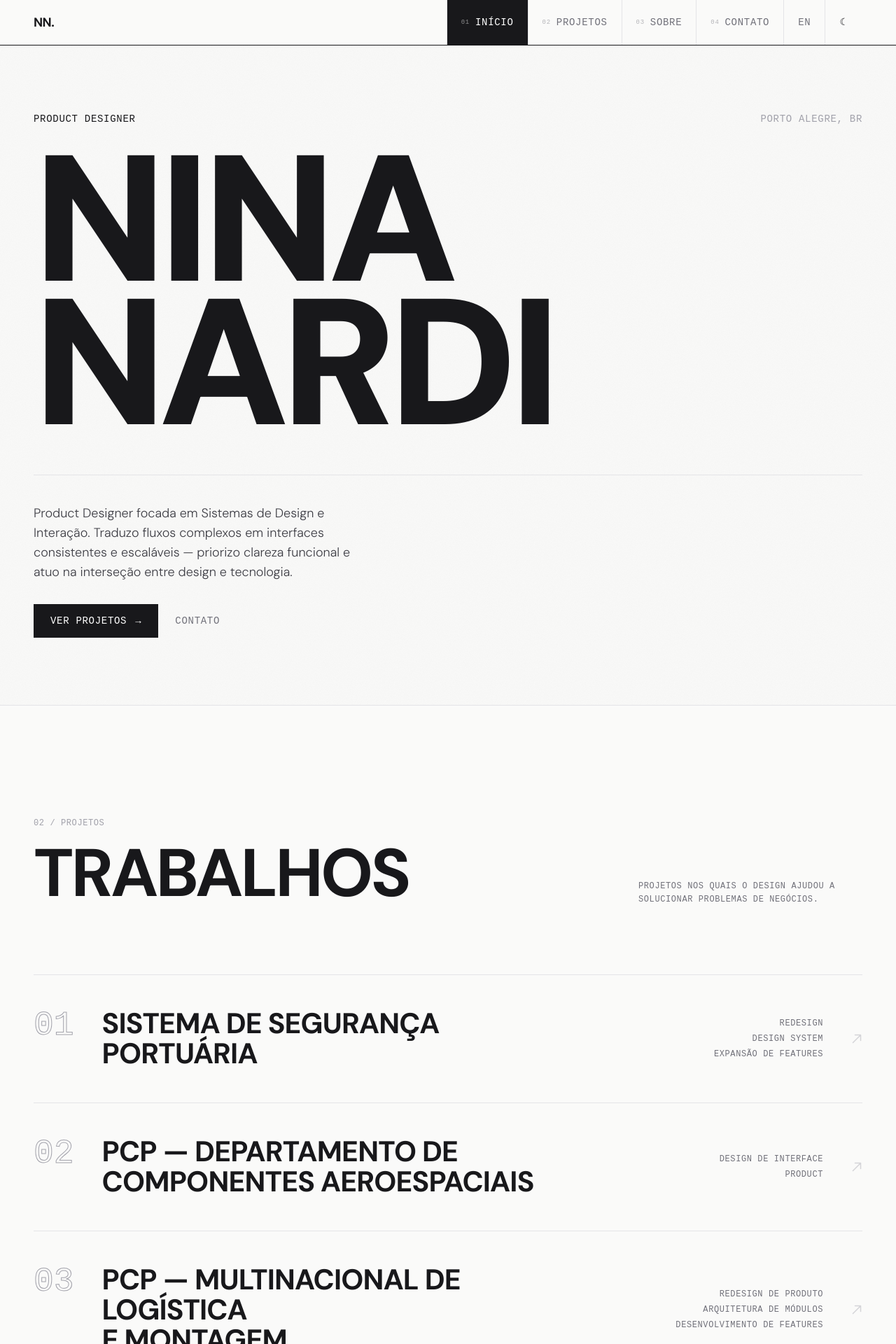
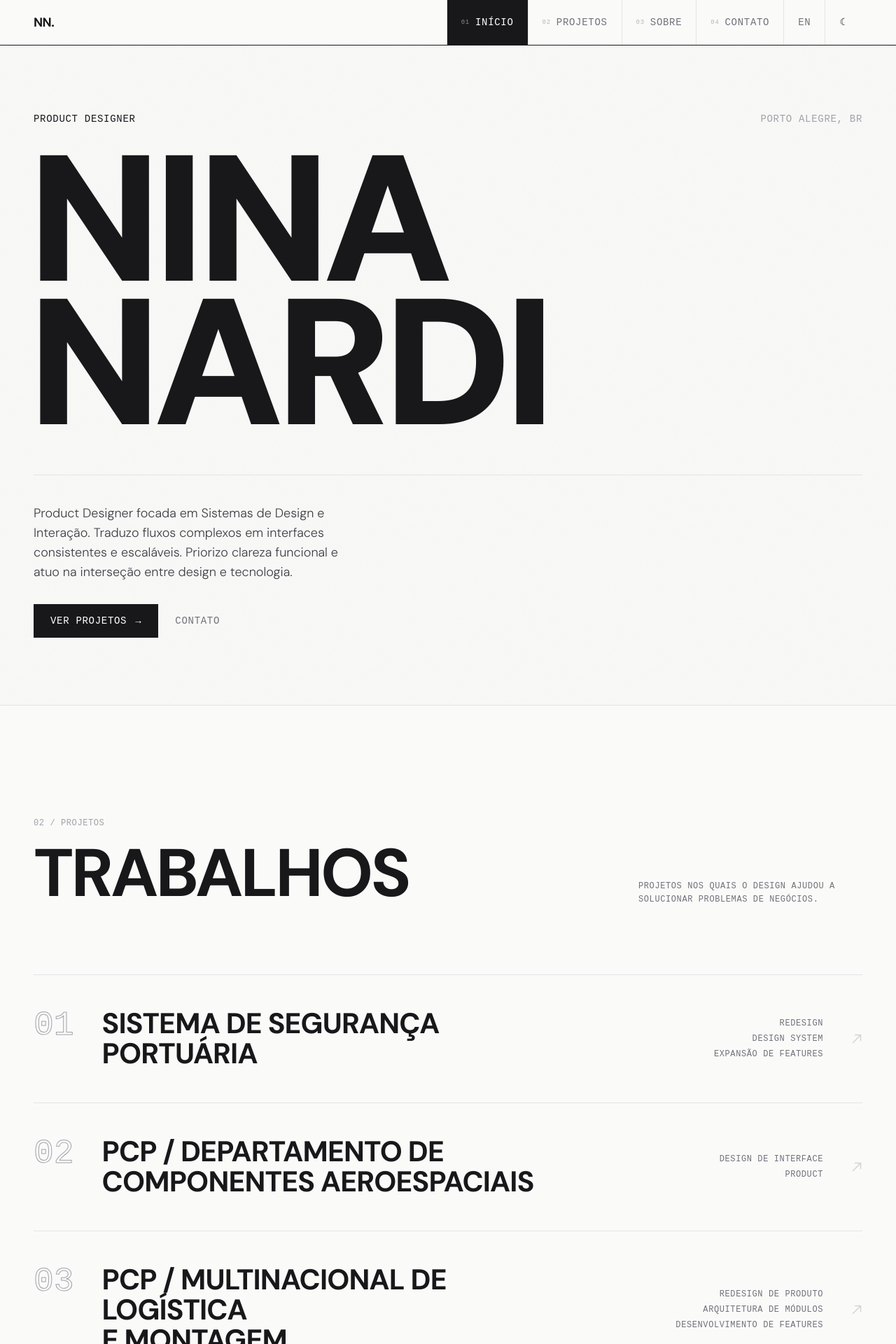
Before and after one commit to ninanardi/nina-nardi-portfolio, a React (Vite) app: page / in a window 1280 px wide. Shown: the top 1920 px of the page at 70% size. Built offline with nearby package versions, Linux system fonts and the light colour scheme; a web font is replaced by a local one.

Commit message:
Improve modal contrast in dark mode and hero heading alignment
Replace em dashes with slashes in project titles, split hero description into two sentences, and fix modal panel blending into overlay in dark mode.

```diff
--- a/src/components/Hero.jsx
+++ b/src/components/Hero.jsx
@@ -32,7 +32,7 @@ export default function Hero({ t, lang }) {
           {/* Title */}
           <motion.h1
             variants={item}
-            className="text-[22vw] md:text-[18vw] lg:text-[16rem] font-black leading-[0.8] tracking-[-0.04em] text-zinc-900 dark:text-zinc-50 mb-10 md:mb-14"
+            className="text-[22vw] md:text-[18vw] lg:text-[16rem] font-black leading-[0.8] tracking-[-0.04em] text-zinc-900 dark:text-zinc-50 mb-10 md:mb-14 -ml-[0.03em]"
           >
             <span className="block">NINA</span>
             <span className="block">NARDI</span>
--- a/src/components/Projects.jsx
+++ b/src/components/Projects.jsx
@@ -278,7 +278,7 @@ function ProjectModal({ project, onClose, lang }) {
         animate={{ opacity: 1, y: 0 }}
         exit={{ opacity: 0, y: 24 }}
         transition={{ duration: 0.38, ease: [0.22, 1, 0.36, 1] }}
-        className="relative w-full max-w-7xl bg-white dark:bg-[#09090b] overflow-hidden shadow-2xl flex flex-col h-[100dvh] md:h-[85vh]"
+        className="relative w-full max-w-7xl bg-white dark:bg-zinc-900 dark:border dark:border-zinc-800 overflow-hidden shadow-2xl flex flex-col h-[100dvh] md:h-[85vh]"
       >
         {/* Header bar */}
         <div className="shrink-0 flex items-stretch justify-between border-b border-zinc-200 dark:border-zinc-800">
--- a/src/translations.js
+++ b/src/translations.js
@@ -2,7 +2,7 @@ export const translations = {
   pt: {
     nav: { home: "Início", projects: "Projetos", about: "Sobre", contact: "Contato" },
     hero: {
-      description: "Product Designer focada em Sistemas de Design e Interação. Traduzo fluxos complexos em interfaces consistentes e escaláveis — priorizo clareza funcional e atuo na interseção entre design e tecnologia."
+      description: "Product Designer focada em Sistemas de Design e Interação. Traduzo fluxos complexos em interfaces consistentes e escaláveis. Priorizo clareza funcional e atuo na interseção entre design e tecnologia."
     },
     about: {
       title: "SOBRE MIM",
@@ -33,8 +33,8 @@ export const translations = {
       subtitle: "Projetos nos quais o design ajudou a solucionar problemas de negócios.",
       items: [
         { id: 1, title: "Sistema de Segurança Portuária", image: "projects/port-security-modal-light.webp", imageHover: "projects/port-security-hover-light.webp",description: "Plataforma de segurança portuária que integra visão computacional, inteligência artificial e análise de imagens para inspeção e rastreabilidade de cargas em tempo real.\nO redesign do produto envolveu reestruturar a arquitetura de módulos e desenvolver novas features para um ambiente onde a densidade de informação e a precisão operacional precisam coexistir.", tags: ["Redesign", "Design System", "Expansão de Features"] },
-        { id: 2, title: "PCP — Departamento de Componentes Aeroespaciais", image: "projects/pcp-aerospace-modal-light.webp", imageHover: "projects/pcp-aerospace-hover-light.webp",description: "Plataforma B2B desenvolvida para o departamento de componentes aeronáuticos da empresa com foco em planejamento e controle da produção. O sistema integra gestão de demanda, visibilidade de estoque e sequenciamento produtivo em módulos interconectados, oferecendo uma visão unificada dos processos logísticos e operacionais.\nO desafio de design foi traduzir fluxos complexos de dados industriais em interfaces claras e funcionais para diferentes perfis de usuário (do gestor financeiro ao planejador de produção), mantendo consistência e usabilidade em um ambiente de alta criticidade operacional.", tags: ["Design de Interface", "Product"] },
-        { id: 3, title: "PCP — Multinacional de Logística\ne Montagem", image: "projects/pcp-assembly-modal-light.webp", imageHover: "projects/pcp-assembly-hover-light.webp",description: "Plataforma de PCP para uma multinacional de logística e montagem voltada à organização e controle da produção fabril, integrando setores, automatizando o sequenciamento e centralizando a visibilidade operacional em tempo real.\nO redesign buscou rever a interface e a usabilidade do sistema, além de modificar e expandir features que impactaram diretamente na redução de erros, paradas de fábrica e retrabalhos. O controle do fluxo logístico, incluindo dwell time e seleção de contêineres e caixas de peças, compõe um dos módulos novos do sistema, contribuindo para a precisão do planejamento em operações de escala.", tags: ["Redesign de Produto", "Arquitetura de Módulos", "Desenvolvimento de Features"] }
+        { id: 2, title: "PCP / Departamento de Componentes Aeroespaciais", image: "projects/pcp-aerospace-modal-light.webp", imageHover: "projects/pcp-aerospace-hover-light.webp",description: "Plataforma B2B desenvolvida para o departamento de componentes aeronáuticos da empresa com foco em planejamento e controle da produção. O sistema integra gestão de demanda, visibilidade de estoque e sequenciamento produtivo em módulos interconectados, oferecendo uma visão unificada dos processos logísticos e operacionais.\nO desafio de design foi traduzir fluxos complexos de dados industriais em interfaces claras e funcionais para diferentes perfis de usuário (do gestor financeiro ao planejador de produção), mantendo consistência e usabilidade em um ambiente de alta criticidade operacional.", tags: ["Design de Interface", "Product"] },
+        { id: 3, title: "PCP / Multinacional de Logística\ne Montagem", image: "projects/pcp-assembly-modal-light.webp", imageHover: "projects/pcp-assembly-hover-light.webp",description: "Plataforma de PCP para uma multinacional de logística e montagem voltada à organização e controle da produção fabril, integrando setores, automatizando o sequenciamento e centralizando a visibilidade operacional em tempo real.\nO redesign buscou rever a interface e a usabilidade do sistema, além de modificar e expandir features que impactaram diretamente na redução de erros, paradas de fábrica e retrabalhos. O controle do fluxo logístico, incluindo dwell time e seleção de contêineres e caixas de peças, compõe um dos módulos novos do sistema, contribuindo para a precisão do planejamento em operações de escala.", tags: ["Redesign de Produto", "Arquitetura de Módulos", "Desenvolvimento de Features"] }
       ]
     },
     contact: {
@@ -45,7 +45,7 @@ export const translations = {
   en: {
     nav: { home: "Home", projects: "Work", about: "About", contact: "Contact" },
     hero: {
-      description: "Product Designer focused on Design Systems and Interaction. I translate complex flows into consistent, scalable interfaces — prioritizing functional clarity and working at the intersection of design and technology."
+      description: "Product Designer focused on Design Systems and Interaction. I translate complex flows into consistent, scalable interfaces. I prioritize functional clarity and work at the intersection of design and technology."
     },
     about: {
       title: "ABOUT ME",
@@ -76,8 +76,8 @@ export const translations = {
       subtitle: "Projects in which design\nhelped solve business problems.",
       items: [
         { id: 1, title: "Port Security System", image: "projects/port-security-modal-light.webp", imageHover: "projects/port-security-hover-light.webp",description: "Port security platform integrating computer vision, artificial intelligence, and image analysis for real-time cargo inspection and traceability.\nThe product redesign involved restructuring the module architecture and developing new features for an environment where information density and operational precision must coexist.", tags: ["Redesign", "Design System", "Feature Expansion"] },
-        { id: 2, title: "PCP — Aerospace Components Department", image: "projects/pcp-aerospace-modal-light.webp", imageHover: "projects/pcp-aerospace-hover-light.webp",description: "B2B platform built for the company's aeronautical components department, focused on production planning and control. The system integrates demand management, inventory visibility, and production sequencing across interconnected modules, providing a unified view of logistics and operational processes.\nThe design challenge was translating complex industrial data flows into clear, functional interfaces for different user profiles (from financial managers to production planners), while maintaining consistency and usability in a high-criticality operational environment.", tags: ["Interface Design", "Product"] },
-        { id: 3, title: "PCP — Logistics &\nAssembly Multinational", image: "projects/pcp-assembly-modal-light.webp", imageHover: "projects/pcp-assembly-hover-light.webp",description: "Production planning and control platform for a logistics and assembly multinational, focused on organizing and controlling factory production by integrating departments, automating sequencing, and centralizing operational visibility in real time.\nThe redesign revisited the system's interface and usability, while modifying and expanding features that directly reduced errors, factory downtime, and rework. Logistics flow control — including dwell time and the selection of containers and parts boxes — is one of the new modules in the system, contributing to planning precision in large-scale operations.", tags: ["Product Redesign", "Module Architecture", "Feature Development"] }
+        { id: 2, title: "PCP / Aerospace Components Department", image: "projects/pcp-aerospace-modal-light.webp", imageHover: "projects/pcp-aerospace-hover-light.webp",description: "B2B platform built for the company's aeronautical components department, focused on production planning and control. The system integrates demand management, inventory visibility, and production sequencing across interconnected modules, providing a unified view of logistics and operational processes.\nThe design challenge was translating complex industrial data flows into clear, functional interfaces for different user profiles (from financial managers to production planners), while maintaining consistency and usability in a high-criticality operational environment.", tags: ["Interface Design", "Product"] },
+        { id: 3, title: "PCP / Logistics &\nAssembly Multinational", image: "projects/pcp-assembly-modal-light.webp", imageHover: "projects/pcp-assembly-hover-light.webp",description: "Production planning and control platform for a logistics and assembly multinational, focused on organizing and controlling factory production by integrating departments, automating sequencing, and centralizing operational visibility in real time.\nThe redesign revisited the system's interface and usability, while modifying and expanding features that directly reduced errors, factory downtime, and rework. Logistics flow control — including dwell time and the selection of containers and parts boxes — is one of the new modules in the system, contributing to planning precision in large-scale operations.", tags: ["Product Redesign", "Module Architecture", "Feature Development"] }
       ]
     },
     contact: {
```
